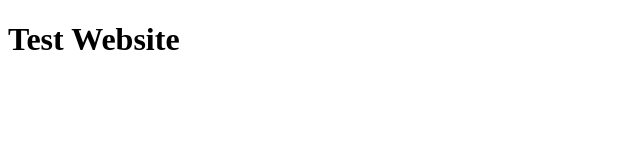
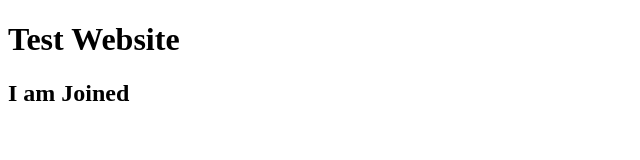
Before and after one commit to hakkima094/Frontend, a plain HTML site: page index.html in a window 1280 px wide. Shown: the whole page, without its empty margins (0-640 px from the left). Drawn offline with Linux system fonts and the light colour scheme.

Commit message:
modified

```diff
--- a/index.html
+++ b/index.html
@@ -7,5 +7,6 @@
 </head>
 <body>
     <h1>Test Website </h1>
+    <h2>I am Joined</h2>
 </body>
 </html>
```
